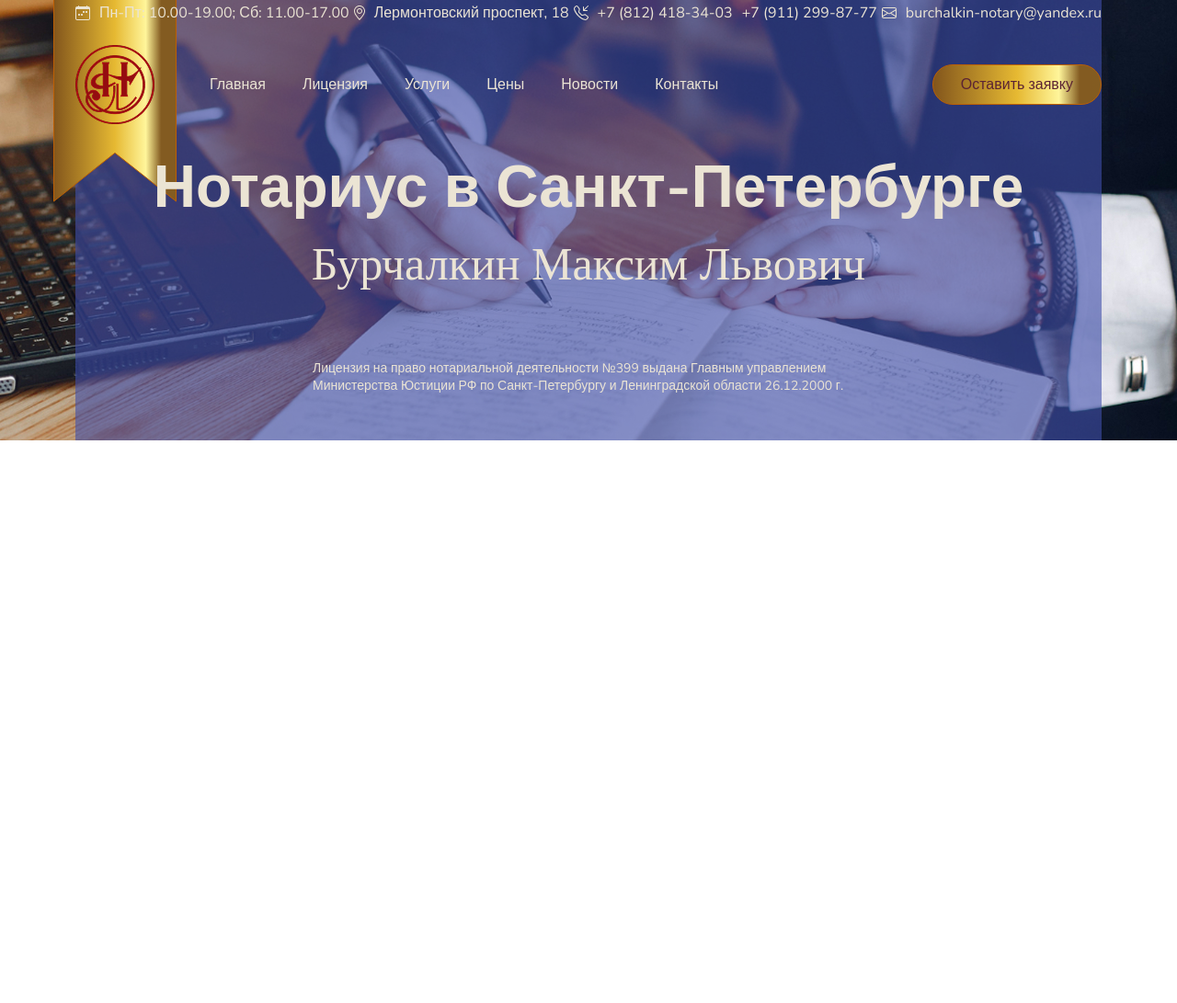
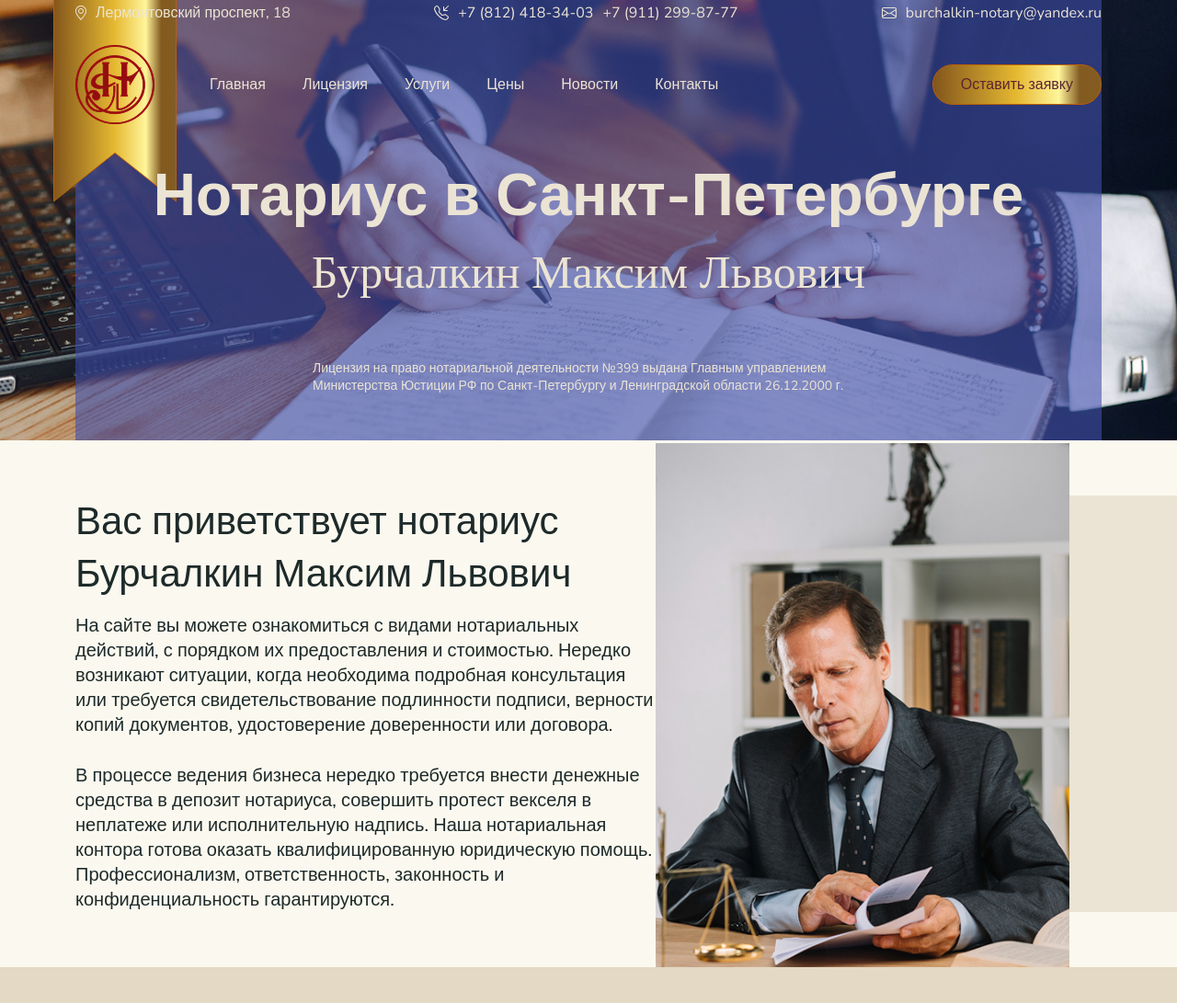
Before and after one commit to anatoliy-nik/burchalkin, a plain HTML site: page index.html in a window 1280 px wide. Shown: the part 21-1112 px from the top of the page at 92% size. Before the commit the page ends 800 px from the top, so only its background shows below. Drawn offline with nearby package versions, Linux system fonts and the light colour scheme; a web font is replaced by a local one.

Commit message:
сделал блок о нотариусе

```diff
--- a/index.html
+++ b/index.html
@@ -11,10 +11,10 @@
 
 <body>
     <header class="header header-main">
-        <div class="bn-container">
+        <div class="nb-container">
             <img class="logo-bg" src="img/logo-bg.svg" alt="">
             <ul class="top-contacts">
-                <li class="top-contacts__item">
+                <!-- <li class="top-contacts__item">
                     <svg width="16" height="16" viewBox="0 0 16 16" fill="none" xmlns="http://www.w3.org/2000/svg">
                         <path
                             d="M11 6.5C11 6.22386 11.2239 6 11.5 6H12.5C12.7761 6 13 6.22386 13 6.5V7.5C13 7.77614 12.7761 8 12.5 8H11.5C11.2239 8 11 7.77614 11 7.5V6.5Z"
@@ -33,7 +33,7 @@
                             fill="#EBE4D4" />
                     </svg>
                     Пн-Пт: 10.00-19.00; Сб: 11.00-17.00
-                </li>
+                </li> -->
                 <li class="top-contacts__item">
                     <svg width="12" height="16" viewBox="0 0 12 16" fill="none" xmlns="http://www.w3.org/2000/svg">
                         <path
@@ -104,11 +104,35 @@
             </div>
             <h1>Нотариус в Санкт-Петербурге</h1>
             <h2>Бурчалкин Максим Львович</h2>
-            <h3>Лицензия на право нотариальной деятельности №399 выдана Главным управлением Министерства Юстиции РФ по Санкт-Петербургу и Ленинградской области 26.12.2000 г.</h3>
+            <h3>Лицензия на право нотариальной деятельности №399 выдана Главным управлением Министерства Юстиции РФ по
+                Санкт-Петербургу и Ленинградской области 26.12.2000 г.</h3>
         </div>
     </header>
 
     <main class="main">
+        <section class="welcome">
+            <div class="nb-container">
+                <div class="welcome__text">
+                    <h2>Вас приветствует нотариус Бурчалкин Максим Львович</h2>
+                    <p>
+                        На сайте вы можете ознакомиться с видами нотариальных действий, с порядком их предоставления и
+                        стоимостью. Нередко возникают ситуации, когда необходима подробная консультация или требуется
+                        свидетельствование подлинности подписи, верности копий документов, удостоверение доверенности
+                        или договора.
+                    </p>
+                    <p>
+                        В процессе ведения бизнеса нередко требуется внести денежные средства в депозит нотариуса,
+                        совершить протест векселя в неплатеже или исполнительную надпись.
+                        Наша нотариальная контора готова оказать квалифицированную юридическую помощь. Профессионализм,
+                        ответственность, законность и конфиденциальность гарантируются.
+                    </p>
+                </div>
+                <div class="welcome__img">
+                    <img src="img/foto-notarius.jpg"></img>
+                </div>
+            </div>
+            <div class="welcome__out-right"></div>
+        </section>
     </main>
 
     <footer class="footer">
--- a/scss/_global.scss
+++ b/scss/_global.scss
@@ -1,17 +1,17 @@
 // липкий футер
 
-html, body {
-    height: 100%;
-}
+// html, body {
+//     height: 100%;
+// }
 
-body {
-    display: flex;
-    flex-direction: column;
-}
+// body {
+//     display: flex;
+//     flex-direction: column;
+// }
 
-.main {
-    flex-grow: 1;
-}
+// .main {
+//     flex-grow: 1;
+// }
 
 // visually-hidden
 
@@ -34,10 +34,10 @@ body {
     font-style: normal;
     font-weight: 400;
     font-size: 16px;
-    color: #1e2a2a;
+    color: $black-color;
 }
 
-.bn-container {
+.nb-container {
     // max-width: 1320px;
     //у Бутстрап есть еще padding: 0 12px в контейнере
     //поэтому убираю 24px, т.е 1320px-24px=1296px
--- a/scss/_media.scss
+++ b/scss/_media.scss
@@ -1,33 +1,52 @@
 @media (max-width: 1400px) {
-    .bn-container {
+    .nb-container {
         // max-width: 1140px;
         max-width: 1116px;
     }
+    // .header-main {
+    //     h1 {
+    //         font-size: 55px;
+    //     }
+    // }
 }
 
 @media (max-width: 1200px) {
-    .bn-container {
+    .nb-container {
         // max-width: 960px;
         max-width: 936px;
     }
+    // .header-main {
+    //     h1 {
+    //         font-size: 44px;
+    //         margin-top: 52px;
+    //     }
+    //     h2 {
+    //         font-size: 44px;
+    //     }
+    // }
 }
 
 @media (max-width: 992px) {
-    .bn-container {
+    .nb-container {
         // max-width: 720px;
         max-width: 696px;
     }
+    // .menu__list {
+    //     display: none;
+    // }
 }
 
 @media (max-width: 768px) {
-    .bn-container {
+    .nb-container {
         // max-width: 540px;
         max-width: 516px;
     }
 }
 
-@media (max-width: 576px) {
-    .bn-container {
+@media (max-width: 540px) {
+    /* переопределил стандартный брейкпоинт 576px
+        чтобы не было скачка - сужения контейнера */
+    .nb-container {
         /* padding, когда у .container нет max-width
         а есть только width: 100%; */
         padding: 0 12px;
--- a/scss/_vars.scss
+++ b/scss/_vars.scss
@@ -1,5 +1,6 @@
 // переменные
 $white-color: #ebe4d4;
+$black-color: #1e2a2a;
 
 // есть еще наследование сразу нескольких свойств css
 // название определяется через %, подключается через @extend
--- a/scss/main.scss
+++ b/scss/main.scss
@@ -6,7 +6,7 @@
 /* header */
 
 .header {
-    .bn-container {
+    .nb-container {
         position: relative;
     }
 }
@@ -24,12 +24,14 @@
     background-position: top center;
     background-size: cover;
     height: 500px;
-    .bn-container {
+    .nb-container {
         position: relative;
         height: 100%;
         z-index: 0;
+        display: flex;
+        flex-direction: column;
     }
-    .bn-container::before {
+    .nb-container::before {
         content: '';
         position: absolute;
         width: 100%;
@@ -45,7 +47,7 @@
         font-size: 64px;
         text-align: center;
         color: $white-color;
-        margin-top: 25px;
+        margin-top: 34px;
     }
     h2 {
         font-family: 'Kobzar KS';
@@ -57,14 +59,16 @@
     }
     h3 {
         font-size: 14px;
-        // text-align: center;
+        margin: 0 auto;
+        margin-top: auto;     /* ← толкает элемент вниз */
+        margin-bottom: 50px;
         color: $white-color;
         font-weight: 400;
         width: 600px;
-        position: absolute;
-        bottom: 50px;
-        left: 50%;
-        transform: translateX(-50%);
+        // position: absolute;
+        // bottom: 50px;
+        // left: 50%;
+        // transform: translateX(-50%);
     }
 }
 
@@ -116,4 +120,67 @@
     }
 }
 
+/* welcome */
+
+.welcome {
+    padding: 60px 0;
+    background: #fbf9ef;
+    position: relative;
+    &__text {
+        width: 635px;
+    }
+    h2 {
+        font-size: 42px;
+        font-weight: 400;
+        margin-bottom: 14px;
+    }
+    &__text {
+        font-size: 20px;
+        z-index: 1;
+        p + p {
+            margin-top: 28px;
+        }
+    }
+    .nb-container {
+        position: relative;
+    }
+    &__img {
+        position: absolute;
+        z-index: 1;
+        right: 35px;
+        bottom: -60px;
+        img {
+            width: 450px;
+            height: 570px;
+            object-fit: cover;
+        }
+        // &::before {
+        //     content: '';
+        //     position: absolute;
+        //     top: 0;
+        //     left: 0;
+        //     background-color: red;
+        //     width: 50px;
+        //     height: 50px;
+        // }
+    }
+    &__out-right {
+        position: absolute;
+        top: 60px;
+        right: 0;
+        bottom: 60px;
+        width: 43%;
+        background-color: #ebe4d4;
+        z-index: 0;
+    }
+}
+
+
+/* footer */
+
+.footer {
+    height: 480px;
+    background-color: #e3d9c4;
+}
+
 @import '_media.scss'
```
Also changed, not shown: css/main.css, css/main.min.css, img/foto-notarius.jpg (added).
